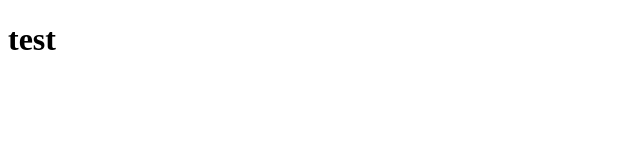
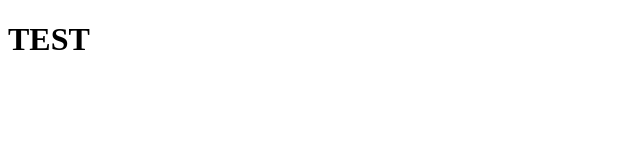
Before and after one commit to michaelcbatista/github-project-1, a plain HTML site: page index.html in a window 1280 px wide. Shown: the full height of the page, 0-640 px from the left. Drawn offline with Linux system fonts and the light colour scheme.

Commit message:
Last test

```diff
--- a/index.html
+++ b/index.html
@@ -4,9 +4,9 @@
     <meta charset="UTF-8">
     <meta http-equiv="X-UA-Compatible" content="IE=edge">
     <meta name="viewport" content="width=device-width, initial-scale=1.0">
-    <title>Michael test</title>
+    <title>Document</title>
 </head>
 <body>
- <h1>test</h1>
+ <h1>TEST</h1>
 </body>
 </html>
```
